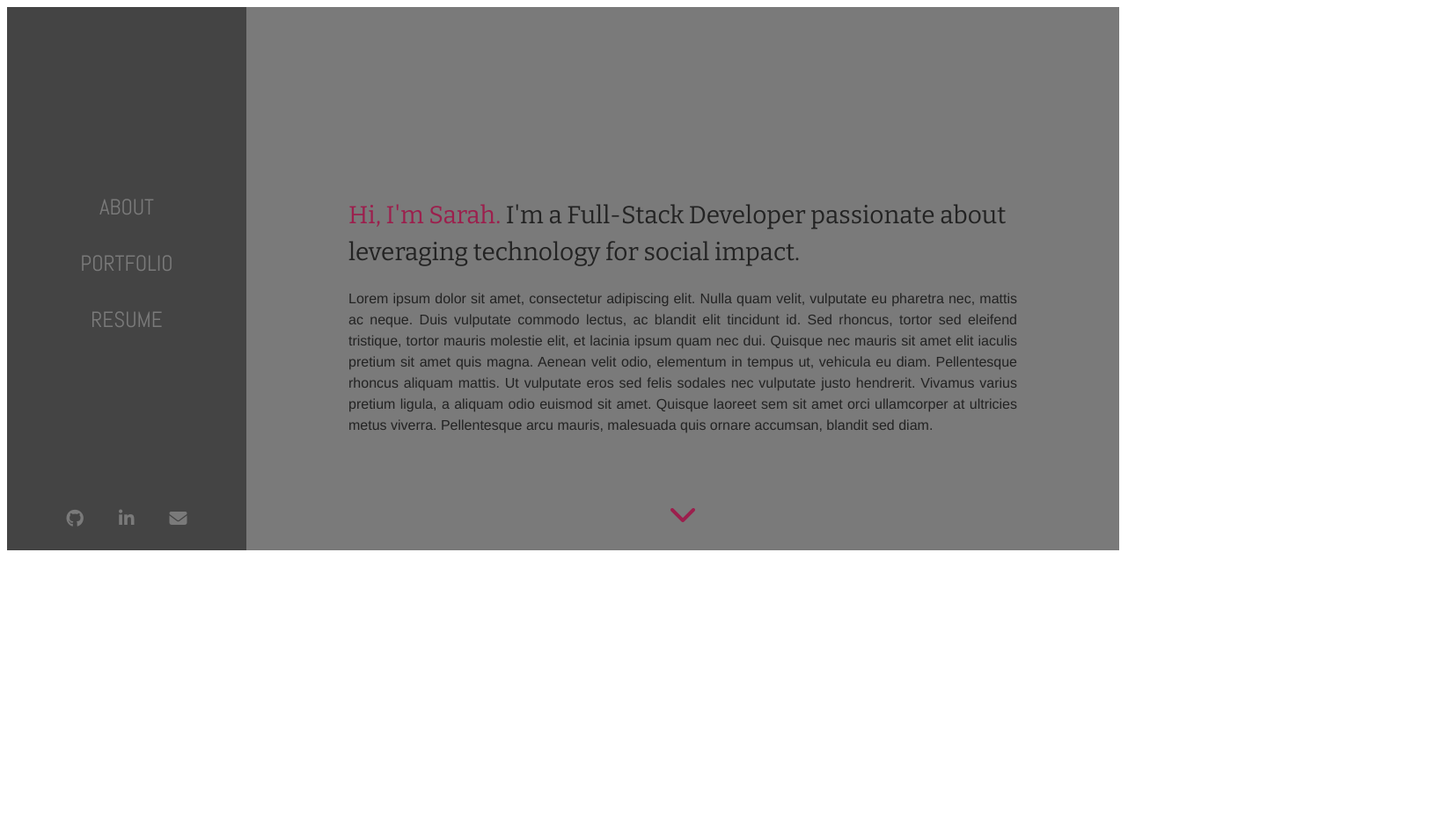
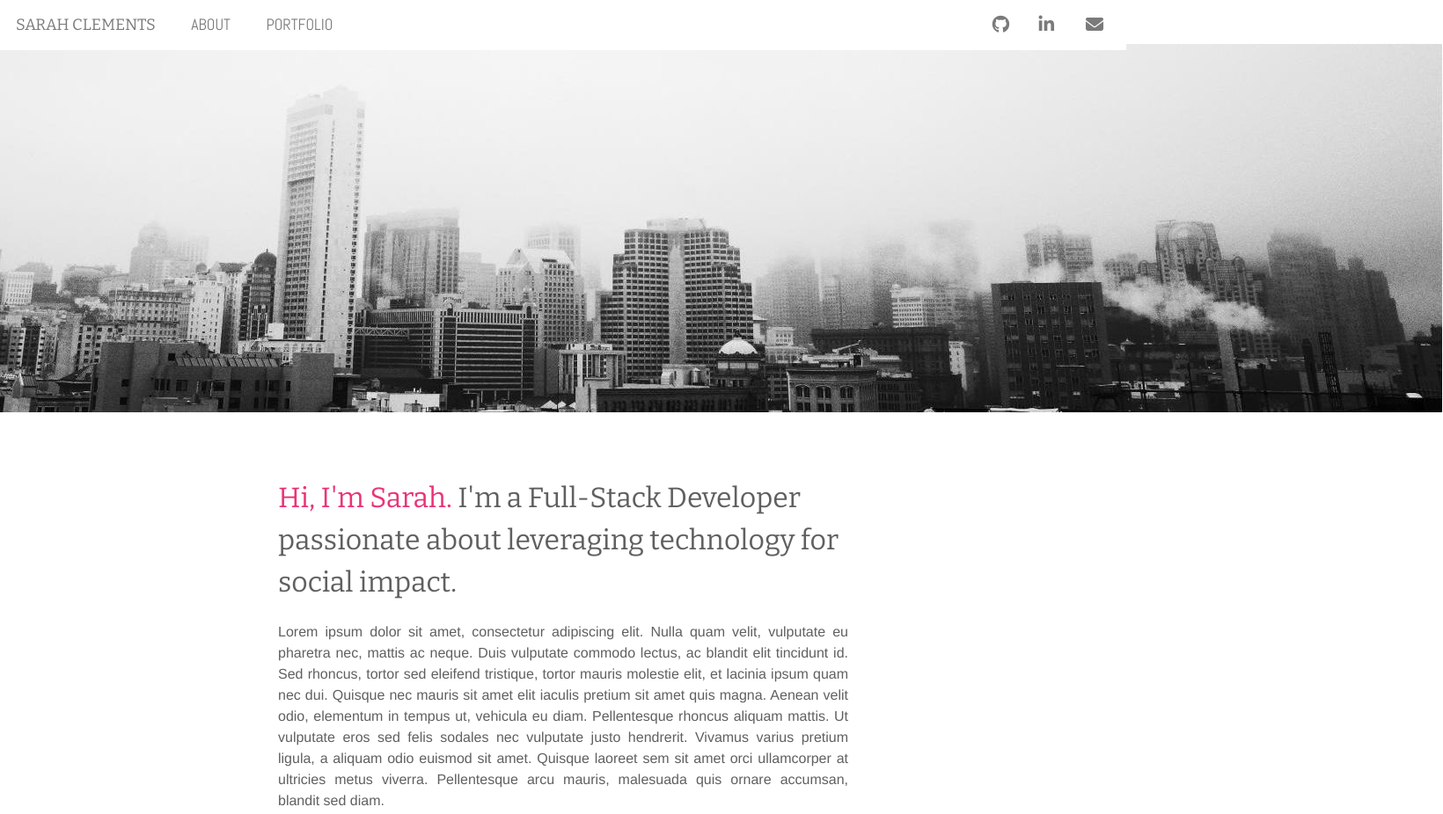
Before and after one commit to sarah-clements/portfolio, a plain HTML site: page index.html in a window 1280 px wide. Shown: the top 926 px of the page at 88% size, 1640 px wide, since content can reach past the window. Before the commit the page ends 800 px from the top, so only its background shows below. Drawn offline with nearby package versions, Linux system fonts and the light colour scheme.

Commit message:
major style change

```diff
--- a/index.html
+++ b/index.html
@@ -4,32 +4,53 @@
 	<meta charset="utf-8">
 	<meta name="viewport" content="width=device-width, initial-scale=1.0">
 	<title>Sarah Clements</title>
-  <link rel="stylesheet" href="style.css">
+	<link href="style.css" rel="stylesheet" >
 	<script src="https://use.fontawesome.com/464b1a7c80.js"></script>
 </head>
 	<body>
-	 <section class="container">
-		    <div class="div-column left-nav">
-		    	<div class="nav_content--top">
-			    	<p class="nav_content">ABOUT</p>
-			    	<p class="nav_content">PORTFOLIO</p>
-			    	<p><a class="nav_content" href="https://www.linkedin.com/in/saclements1/">RESUME</a></p>
+	    <nav class="navigation" role="navigation">
+      		<ul>
+      			<li><a class="nav_header lt-gray">Sarah Clements</a></li>
+		    	<li><a href="#about" class="nav_content lt-gray about">ABOUT</a></li>
+		    	<li><a href="#portfolio" class="nav_content lt-gray portfolio">PORTFOLIO</a></li>
+		    	<li><a href="https://github.com/sarah-clements"><i class="fa fa-github fa-lg lt-gray" aria-hidden="true"></i></a></li>
+				<li><a href="https://www.linkedin.com/in/saclements1/"><i class="fa fa-linkedin fa-lg lt-gray" aria-hidden="true"></i></a></li>
+				<li><a href=""><i class="fa fa-envelope fa-lg lt-gray" aria-hidden="true"></i></a></li>
+			</ul>
+ 		</nav>
+
+		<div class="wrapper">
+			<div>
+				<img src="./img/andrew-collins-cropped-lg.jpg">
+			</div>
+	 		<main class="main-content">
+	 			<div id="about">
+			    	<h1><span class="fuschia">Hi, I'm Sarah.</span> I'm a Full-Stack Developer passionate about leveraging technology for social impact.</h1>
+			    	<p class="content_body">Lorem ipsum dolor sit amet, consectetur adipiscing elit. Nulla quam velit, vulputate eu pharetra nec, mattis ac neque. Duis vulputate commodo lectus, ac blandit elit tincidunt id. Sed rhoncus, tortor sed eleifend tristique, tortor mauris molestie elit, et lacinia ipsum quam nec dui. Quisque nec mauris sit amet elit iaculis pretium sit amet quis magna. Aenean velit odio, elementum in tempus ut, vehicula eu diam. Pellentesque rhoncus aliquam mattis. Ut vulputate eros sed felis sodales nec vulputate justo hendrerit. Vivamus varius pretium ligula, a aliquam odio euismod sit amet. Quisque laoreet sem sit amet orci ullamcorper at ultricies metus viverra. Pellentesque arcu mauris, malesuada quis ornare accumsan, blandit sed diam.</p>
+			    	<br>
+			    	<br>
+			    	<br>
+			    	<div class="padding">
+		    			<i class="fa fa-chevron-down fa-2x fuschia" aria-hidden="true"></i>
 		    		</div>
 		    	</div>
-		    <div class="div-column right-content">
-		    	<h1><span class="h1-fuschia">Hi, I'm Sarah.</span> I'm a Full-Stack Developer passionate about leveraging technology for social impact.</h1>
-		    	<p class="content_body">Lorem ipsum dolor sit amet, consectetur adipiscing elit. Nulla quam velit, vulputate eu pharetra nec, mattis ac neque. Duis vulputate commodo lectus, ac blandit elit tincidunt id. Sed rhoncus, tortor sed eleifend tristique, tortor mauris molestie elit, et lacinia ipsum quam nec dui. Quisque nec mauris sit amet elit iaculis pretium sit amet quis magna. Aenean velit odio, elementum in tempus ut, vehicula eu diam. Pellentesque rhoncus aliquam mattis. Ut vulputate eros sed felis sodales nec vulputate justo hendrerit. Vivamus varius pretium ligula, a aliquam odio euismod sit amet. Quisque laoreet sem sit amet orci ullamcorper at ultricies metus viverra. Pellentesque arcu mauris, malesuada quis ornare accumsan, blandit sed diam.</p>
+		    	<div id="portfolio" class="padding-top">
+			    	<h1><span class="turquoise">We Vote</span> is an open-source nonprofit with a mission to increase voter turnout. As an Engineering Intern, I worked across the stack to build features.</h1>
+<!-- 			    	<p class="content_body">As Engineering Intern, I spent over three months working across the stack (React/Python/Django/Postgres) building several features.</p>
+ -->			    	<br>
+			    	<br>
+			    	<br>
+			    	<h2>Donation Interface with Stripe Integration</h2>
+
 			    </div>
-	    </section>
-	    <footer class="container">
-	    	<div class="footer-column left-nav">
+			    </main>
+	    </div>
+<!-- 	    <footer>
+	    	<div>
 			    <i class="fa fa-github fa-lg" aria-hidden="true"></i>
 			    <i class="fa fa-linkedin fa-lg" aria-hidden="true"></i>
 			    <i class="fa fa-envelope fa-lg" aria-hidden="true"></i>
 	    	</div>
-	    	<div class="footer-column right-content">
-	    		<i class="fa fa-chevron-down fa-2x" aria-hidden="true"></i>
-	    	</div>
 	 	</footer>
-	</body>
+ -->	</body>
 </html>
--- a/style.css
+++ b/style.css
@@ -1,93 +1,177 @@
 @import url('https://fonts.googleapis.com/css?family=Abel|Bitter');
 
-* {
+/** {
     -webkit-box-sizing: border-box;
     -moz-box-sizing: border-box;
     -ms-box-sizing: border-box;
     box-sizing: border-box;
 }
-
+*/
 body {
     font-family: "Helvetica", sans-serif;
-    font-size: 16px;
-    color: #232323;
+    background-color: #FFF;
+    margin: 0;
+    font-size: 14px;
+    font-weight: 400;
+    color: #606060;
     text-align: center;
     line-height: 150%;
 }
-
-.fa-chevron-down {
-    color: #9c1f4d;
-    padding-top: 40px;
-    margin-bottom: 10px;
+/* Move the nav styles into media query and create hamburger menu for mobile*/
+.navigation {
+    list-style: none;
+    margin: 0;
+    position: fixed;
+    top: 0;
+    z-index: 2;
+    width: 100%;
+    background-color: #FFF;
+    display: -webkit-box;
+    display: -moz-box;
+    display: -ms-flexbox;
+    display: -webkit-flex;
+    display: flex;
+    align-items: center;
+    -webkit-flex-flow: row wrap;
 }
 
-.fa-github, .fa-linkedin, .fa-envelope {
-    margin: auto 20px 1em 20px;
-    color: #7a7a7a
+.navigation a {
+    text-decoration: none;
+    padding: 1em;
 }
 
-.div-column {
-    display: flex;
-    flex-direction: column;
-    justify-content: center;
+ul {
+    list-style: none;
+    padding-left: 0;
 }
 
-.footer-column {
-    display: flex;
-    flex-direction: row;
-    justify-content: center;
+li {
+    display: inline-block;
 }
 
-a {
-    text-decoration: none;
-    text-align: left;
-    justify-content: left;
+.nav_header {
+    font-family: 'Bitter', serif;
+    font-size: 16px;
+    text-transform: uppercase;
+    color: #444444;
+}
+
+.nav_content {
+    font-family: 'Abel', sans-serif;
+    text-align: center;
+    margin-top: 0;
+    font-size: 16px;
+}
+
+.wrapper {
+  display: -webkit-box;
+  display: -moz-box;
+  display: -ms-flexbox;
+  display: -webkit-flex;
+  display: flex;
+  -webkit-flex-flow: row wrap;
+  flex-flow: row wrap;
+  text-align: center;
+  position: relative;
+  align-items: center;
+  justify-content: center;
+  top: 50px;
+  margin: 0 auto;
+}
+
+/*.wrapper > * {
+  padding: 1em;
+  flex: 1 100%;
+}
+*/
+.main-content {
+    padding: 1em;
+}
+
+.footer-icons {
+    margin-top: 40px;
 }
 
 h1 {
     font-family: 'Bitter', serif;
-    font-size: 28px;
+    font-size: 16px;
     font-weight: 400;
-    margin: 200px 100px 20px;
+    line-height: 150%;
     text-align: left;
-    line-height: 150%;
 }
 
+h2 {
+    font-family: 'Abel', sans-serif;
+    text-align: left;
+    font-size: 24px;
+}
 .content_body {
-    margin: auto 100px;
     text-align: justify;
 }
 
-.h1-fuschia {
-    color: #9c1f4d;
-}
-.nav_content {
-    font-size: 25px;
-    color: #7a7a7a;
-    text-align: center;
-    margin-top: 0;
-    margin-bottom: 40px;
-}
-.nav_content--top {
-     margin-top: 200px;
-     margin-bottom: auto;
+.fuschia {
+    color: #e93578;
 }
 
-.container {
-    display: flex;
-    height: 100%;
+.turquoise {
+    color: #00a4d3;
 }
 
-.left-nav {
-    background-color: #444;
-    flex: 1;
-    padding: 1em;
-    font-family: 'Abel', sans-serif;
-    text-align: center;
+.lt-gray {
+    color: #7A7A7A;
 }
 
-.right-content {
-    background-color: #7a7a7a;
-    flex: 4;
-    padding: 1em;
+.about:hover {
+    color: #e93578;
 }
+
+.portfolio:hover {
+    color: #00a4d3;
+}
+
+@media (min-width: 768px) {
+    #about, #portfolio {
+        margin: 50px 300px;
+    }
+
+    .nav_content, .nav_header {
+        font-size: 18px;
+    }
+
+    h1 {
+       font-size: 2em;
+    }
+
+    body {
+        font-size: 16px;
+    }
+
+    li:last-child {
+        position: absolute;
+        right: 10px;
+        top: 16px;
+    }
+
+    li:nth-child(5) {
+        position: absolute;
+        right: 50px;
+        top: 16px;
+        padding: 0 16px;
+    }
+
+    li:nth-child(4) {
+        position: absolute;
+        right: 85px;
+        top: 16px;
+        padding: 0 32px;
+    }
+
+    .spacing {
+        width: 100%;
+    }
+
+    .padding-top {
+        padding-top: 100px;
+    }
+
+}
```
Also changed, not shown: img/andrew-collins-cropped-lg.jpg (added), img/andrew-collins-cropped.jpg (added). Lines whose indentation alone changed are shown as unchanged.
